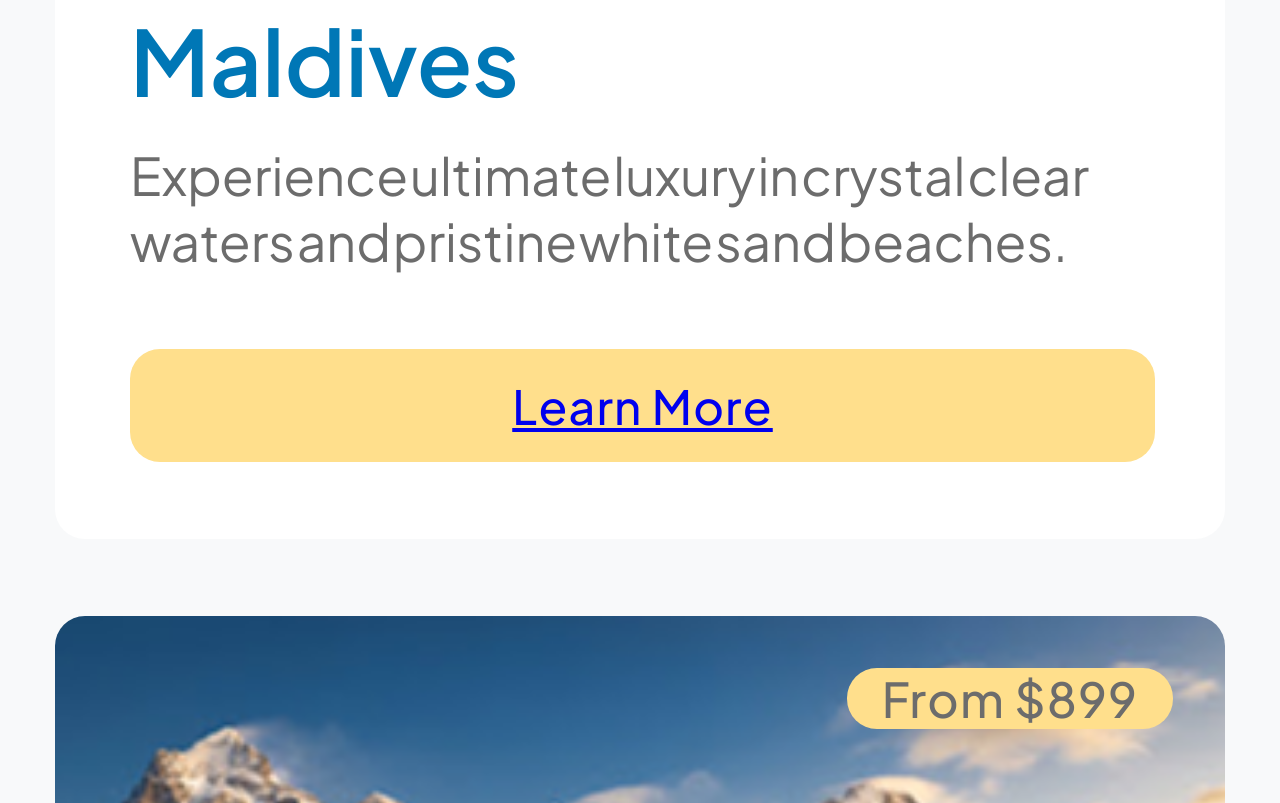
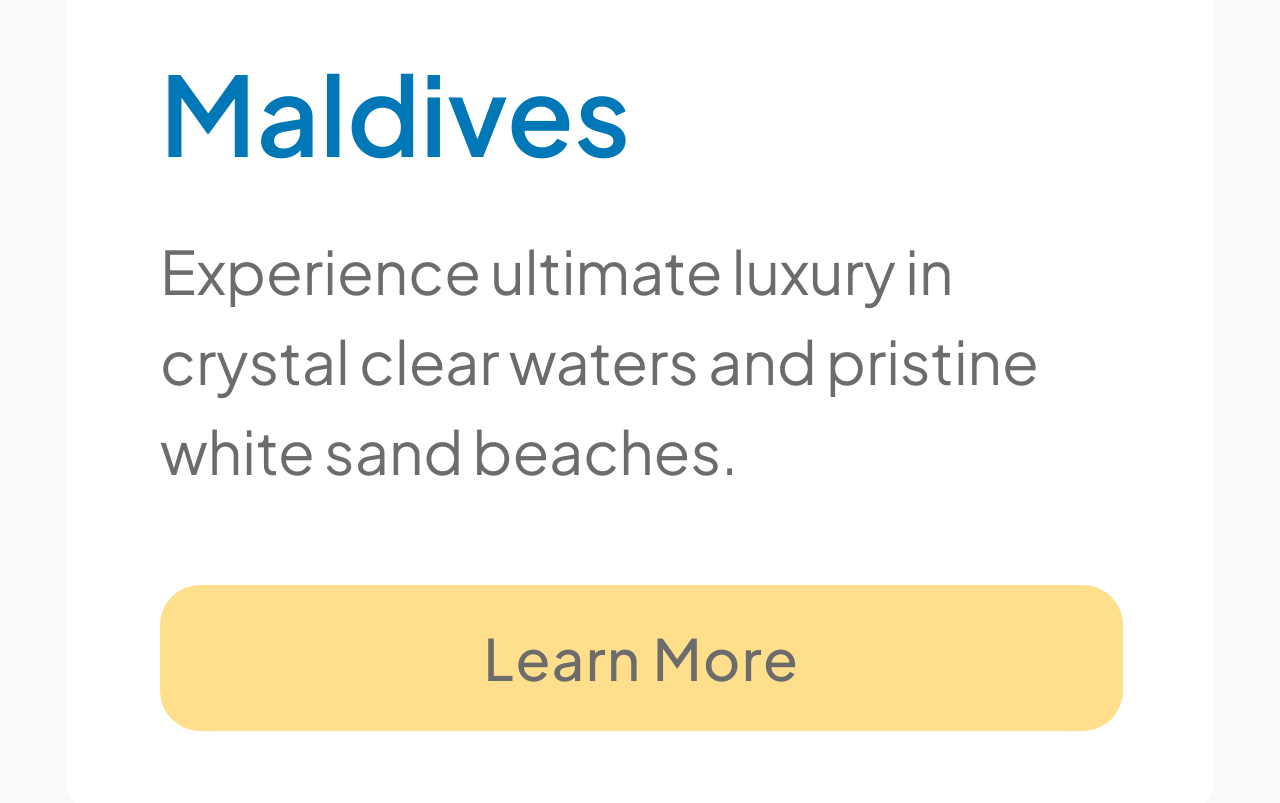
Before and after one commit to SwatiTiwari-1/Frontend-UI-Implementation-Figma-to-Pixel-Perfect-Webpage2.0, a plain HTML site: page index.html in a window 1280 px wide. Shown: the part 4537-5340 px from the top of the page. Drawn offline with Linux system fonts and the light colour scheme.

Commit message:
working on it

```diff
--- a/Style.css
+++ b/Style.css
@@ -8,7 +8,7 @@
     --input-bg: #E8EAEF;
      /* Layout & Spacing */
     --radius: 150px;
-    --radius-sm: 30px;
+    --radius-sm: 40px;
 }
 
 * {
@@ -198,11 +198,11 @@ body {
 /* DESTINATION HEADING CONTAINER */
 
 .destination-container {
-  margin: 0 55px;
+  margin: 0 65px;
 }
 
 .destination-heading {
-  margin: 65px 0 204px 0;
+  margin: 103px 0 204px 0;
   text-align: center;
 }
 
@@ -223,7 +223,7 @@ body {
 .destination-grid {
   display: grid;
   grid-template-columns: repeat(1, 1fr);
-  gap: 77px;
+  gap: 109px;
 }
 
 .destination-card {
@@ -256,44 +256,47 @@ body {
 
 .destination-price {
   position: absolute;
-  top: 52px;
-  right: 52px;
-  padding: 0 35px;
+  top: 62px;
+  right: 62px;
+  padding: 6px 45px;
   background-color: var(--secondary-accent);
   color: var(--text-dark);
-  font-size: 48px;
+  font-size: 58px;
   font-weight: 500;
   letter-spacing: 0.025em;
   border-radius: var(--radius-sm);
 }
 
 .destination-info {
-  padding: 77px 70px 77px 75px;
+  padding: 94px 92px 87px 95px;
   display: flex;
   flex-direction: column;
   flex-grow: 1;
   border-bottom-left-radius: var(--radius-md);
   border-bottom-right-radius: var(--radius-md);
-  font-size: 47px;
+  font-size: 57px;
 }
 
 .destination-title {
-  font-size: 91px;
+  font-size: 110px;
   font-weight: 600;
-  margin-bottom: 25px;
+  margin-bottom: 45px;
   color: var(--primary-accent);
 }
 
 .destination-desc {
-  font-size: 52px;
-  word-spacing: -7px;
-  margin-bottom: 75px;
+  font-size: 60px;
+  word-spacing: -1px;
+  line-height: 1.5;
+  margin-bottom: 89px;
 }
 
 .destination-btn {
+  text-decoration: none;
+  color: var(--text-dark);
   text-align: center;
   display: inline-block;
-  padding: 27px 110px;
+  padding: 37px 0;
   background-color: var(--secondary-accent);
   font-weight: 500;
   letter-spacing: 0.025em;
--- a/index.html
+++ b/index.html
@@ -105,7 +105,7 @@
                     <div class="destination-info">
                         <h3 class="destination-title">Tokyo City</h3>
                         <p class="destination-desc">
-                        Immerse yourself in the vibrant metropolis blending deep tradition with modern<br>tech.
+                        Immerse yourself in the vibrant metropolis<br>blending deep tradition with modern<br>tech.
                         </p>
                         <a href="#learnmore" class="destination-btn">Learn More</a>
                     </div>
```
Also changed, not shown: images/img_card4.png (renamed from images/img card4.png).
